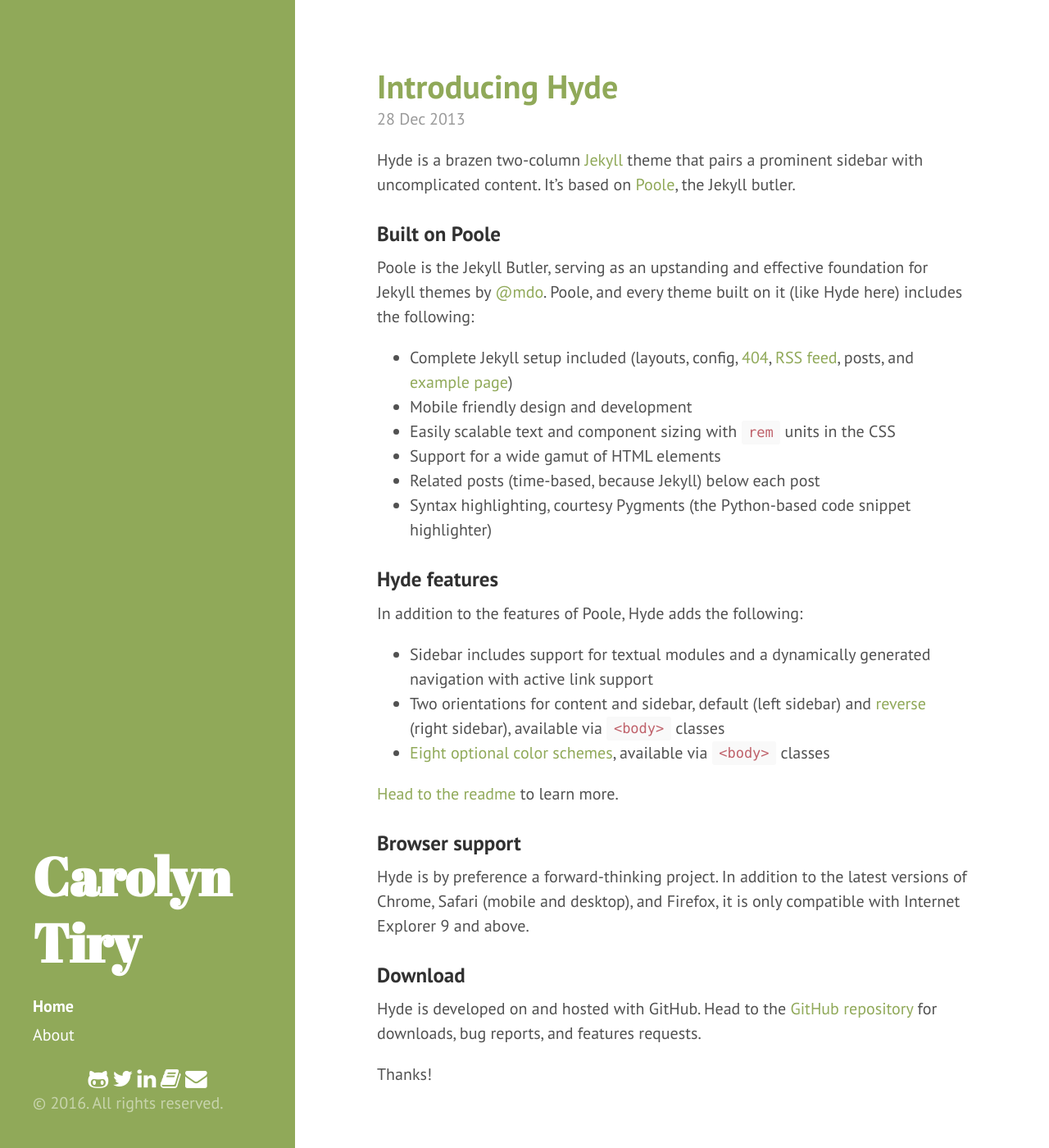
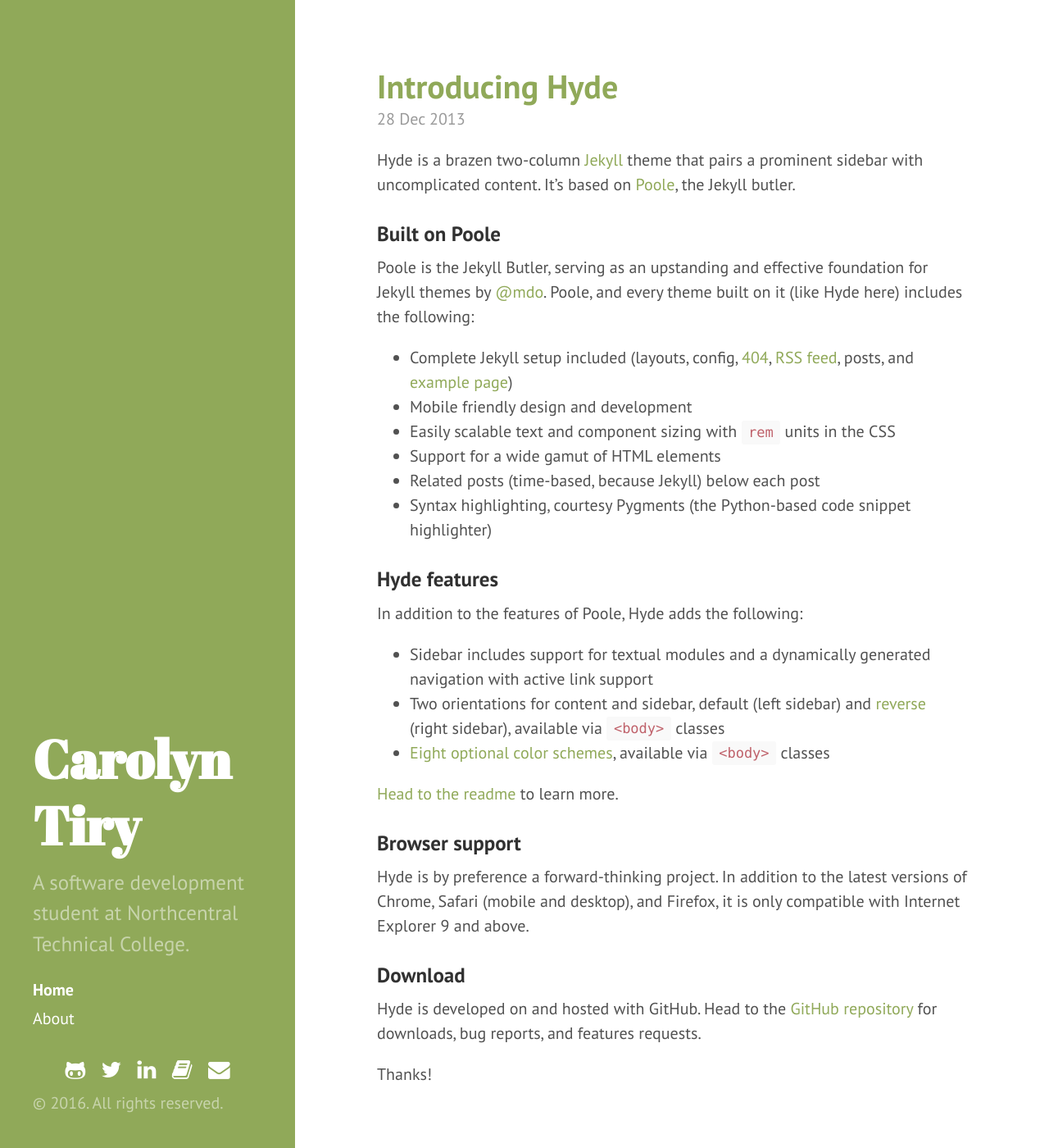
Before and after one commit to carolynlangton/carolyntiry.github.io, a Jekyll site: the page built from index.html, in a window 1280 px wide and 1400 px high. Shown: the whole window at 82% size. Built offline with Jekyll 4.4.1, drawn with Linux system fonts in a browser that asks for light colours; nearby versions of some CDN libraries; the list of posts is cut into pages by our own code.

```diff
--- a/_config.yml
+++ b/_config.yml
@@ -1,6 +1,7 @@
 # Dependencies
 markdown:         kramdown
 highlighter:      rouge
+gems:             [jekyll-paginate, jekyll-gist]
 
 # Permalinks
 permalink:        pretty
@@ -8,7 +9,7 @@ permalink:        pretty
 # Setup
 title:            Carolyn Tiry
 tagline:
-description:
+description:      A software development student at Northcentral Technical College.
 url:              http://carolyntiry.github.io
 baseurl:          /
 
@@ -20,6 +21,8 @@ author:
   twitter:        carolyntiry
   linkedin:       carolyntiry
   goodreads:      carolyntiry
+  google_analytics_id: UA-74071611-1
+  google_analytics_url: carolyntiry.github.io
 
 paginate:         5
 
--- a/_includes/head.html
+++ b/_includes/head.html
@@ -15,6 +15,7 @@
   </title>
 
   <!-- CSS -->
+  <link rel="stylesheet" href="{{ site.baseurl }}public/css/custom.css">
   <link rel="stylesheet" href="{{ site.baseurl }}public/css/poole.css">
   <link rel="stylesheet" href="{{ site.baseurl }}public/css/syntax.css">
   <link rel="stylesheet" href="{{ site.baseurl }}public/css/hyde.css">
--- a/_includes/sidebar.html
+++ b/_includes/sidebar.html
@@ -29,32 +29,32 @@
 
     <div style="text-align:center">
       {% if site.author.github %}
-        <a href="https://github.com/{{ site.author.github }}">
-            <i class="fa fa-github-alt fa-lg"></i>
+        <a href="https://github.com/{{ site.author.github }}" target="_blank">
+            <i class="fa fa-github-alt fa-lg social-media"></i>
         </a>
       {% endif %}
 
       {% if site.author.twitter %}
-        <a href="https://twitter.com/{{ site.author.twitter }}">
-            <i class="fa fa-twitter fa-lg"></i>
+        <a href="https://twitter.com/{{ site.author.twitter }}" target="_blank">
+            <i class="fa fa-twitter fa-lg social-media"></i>
         </a>
       {% endif %}
 
       {% if site.author.linkedin %}
-        <a href="https://linkedin.com/in/{{ site.author.linkedin }}">
-            <i class="fa fa-linkedin fa-lg"></i>
+        <a href="https://linkedin.com/in/{{ site.author.linkedin }}" target="_blank">
+            <i class="fa fa-linkedin fa-lg social-media"></i>
         </a>
       {% endif %}
 
       {% if site.author.goodreads %}
-        <a href="https://goodreads.com/{{ site.author.goodreads }}">
-            <i class="fa fa-book fa-lg"></i>
+        <a href="https://goodreads.com/{{ site.author.goodreads }}" target="_blank">
+            <i class="fa fa-book fa-lg social-media"></i>
         </a>
       {% endif %}
 
       {% if site.author.email %}
-        <a href="mailto:{{ site.author.email }}">
-            <i class="fa fa-envelope fa-lg"></i>
+        <a href="mailto:{{ site.author.email }}" target="_blank">
+            <i class="fa fa-envelope fa-lg social-media"></i>
         </a>
       {% endif %}
     </div>
--- a/_layouts/default.html
+++ b/_layouts/default.html
@@ -2,6 +2,7 @@
 <html lang="en-us">
 
   {% include head.html %}
+  {% include google_analytics.html %}
 
   <body class="theme-base-0b">
 
--- a/public/css/custom.css
+++ b/public/css/custom.css
@@ -1,3 +1,3 @@
 .social-media {
-  padding-right: 3px;
+  margin: 15px 7px;
 }
```
Also changed, not shown: _includes/google_analytics.html (added, +10 -0 lines).
